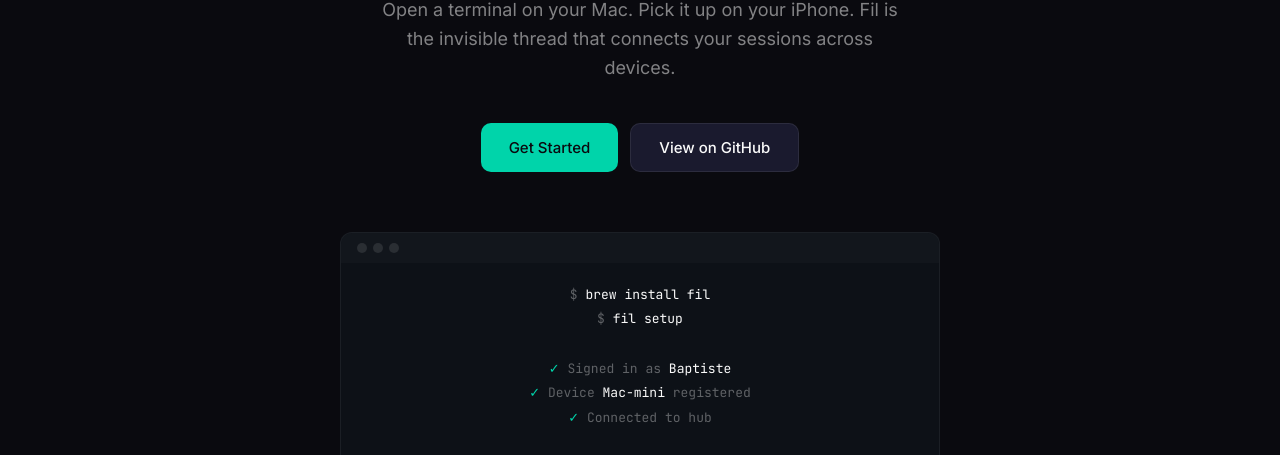
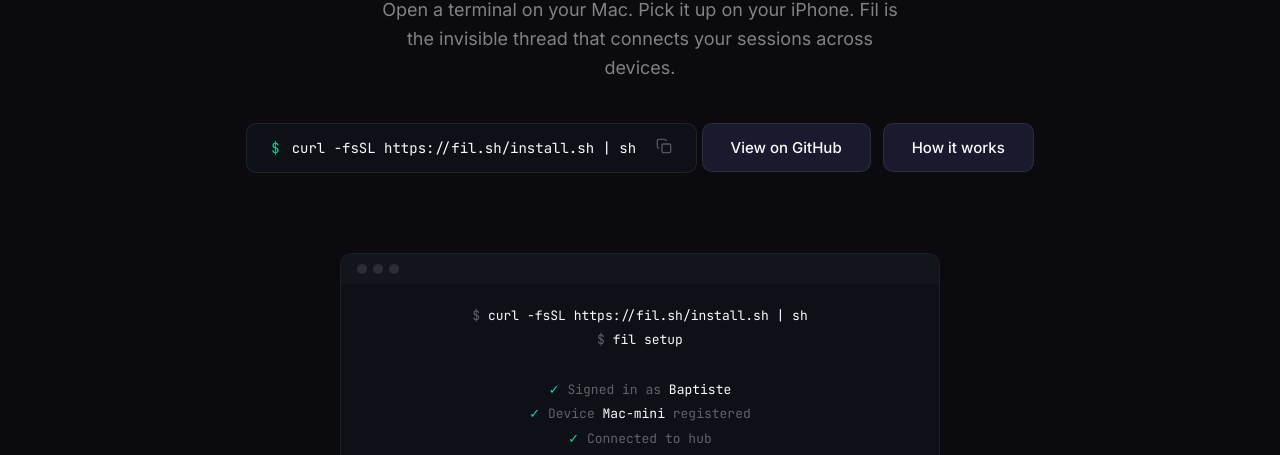
Before and after one commit to Remenby31/fil, an Astro site in the folder web/: page / in a window 1280 px wide. Shown: the part 340-795 px from the top of the page. Built offline with nearby package versions, Linux system fonts and the light colour scheme; Astro itself is replaced by a stand-in of ours.

Commit message:
feat: curl | sh install command in landing page hero

```diff
--- a/web/src/pages/index.astro
+++ b/web/src/pages/index.astro
@@ -35,9 +35,18 @@ const description = "Access your Mac terminal sessions from your iPhone. One thr
     <section class="hero">
       <h1>Your terminals,<br><em>everywhere</em>.</h1>
       <p>Open a terminal on your Mac. Pick it up on your iPhone. Fil is the invisible thread that connects your sessions across devices.</p>
+
+      <div class="install-cmd" onclick="navigator.clipboard.writeText('curl -fsSL https://fil.sh/install.sh | sh')">
+        <span class="install-prompt">$</span>
+        <span class="install-text">curl -fsSL https://fil.sh/install.sh | sh</span>
+        <span class="install-copy" title="Copy">
+          <svg width="16" height="16" viewBox="0 0 24 24" fill="none" stroke="currentColor" stroke-width="2"><rect x="9" y="9" width="13" height="13" rx="2"/><path d="M5 15H4a2 2 0 0 1-2-2V4a2 2 0 0 1 2-2h9a2 2 0 0 1 2 2v1"/></svg>
+        </span>
+      </div>
+
       <div class="hero-cta">
-        <a href="#how" class="btn btn-primary">Get Started</a>
         <a href="https://github.com/Remenby31/fil" class="btn btn-secondary">View on GitHub</a>
+        <a href="#how" class="btn btn-secondary">How it works</a>
       </div>
 
       <div class="cli-preview">
@@ -47,7 +56,7 @@ const description = "Access your Mac terminal sessions from your iPhone. One thr
           <div class="cli-dot"></div>
         </div>
         <div class="cli-body">
-          <div><span class="dim">$</span> <span class="cmd">brew install fil</span></div>
+          <div><span class="dim">$</span> <span class="cmd">curl -fsSL https://fil.sh/install.sh | sh</span></div>
           <div><span class="dim">$</span> <span class="cmd">fil setup</span></div>
           <br/>
           <div><span class="ok">  ✓</span> <span class="dim">Signed in as</span> <span class="cmd">Baptiste</span></div>
@@ -168,6 +177,14 @@ const description = "Access your Mac terminal sessions from your iPhone. One thr
   .hero h1 { font-size: clamp(36px, 5vw, 64px); font-weight: 300; line-height: 1.15; margin-bottom: 20px; letter-spacing: -1px; }
   .hero h1 em { font-style: normal; color: var(--fil-green); }
   .hero p { font-size: 18px; color: rgba(250,250,250,0.5); max-width: 520px; margin: 0 auto 40px; line-height: 1.6; }
+  .install-cmd { display: inline-flex; align-items: center; gap: 12px; padding: 14px 24px; background: var(--depth); border: 1px solid rgba(255,255,255,0.08); border-radius: 10px; cursor: pointer; transition: border-color 0.2s; margin-bottom: 20px; }
+  .install-cmd:hover { border-color: var(--fil-green); }
+  .install-cmd:active { transform: scale(0.99); }
+  .install-prompt { color: var(--fil-green); font-family: 'JetBrains Mono', monospace; font-size: 14px; }
+  .install-text { color: var(--cloud); font-family: 'JetBrains Mono', monospace; font-size: 14px; }
+  .install-copy { color: rgba(250,250,250,0.3); transition: color 0.2s; margin-left: 8px; }
+  .install-cmd:hover .install-copy { color: var(--fil-green); }
+
   .hero-cta { display: inline-flex; gap: 12px; flex-wrap: wrap; justify-content: center; }
 
   .btn { display: inline-flex; align-items: center; gap: 8px; padding: 14px 28px; border-radius: 10px; font-size: 15px; font-weight: 500; text-decoration: none; transition: all 0.2s; }
```
